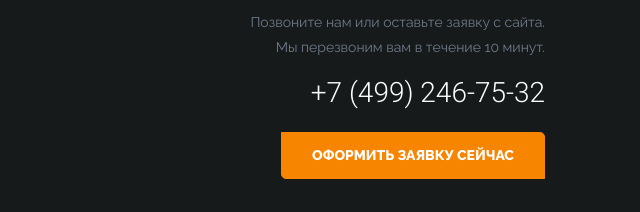
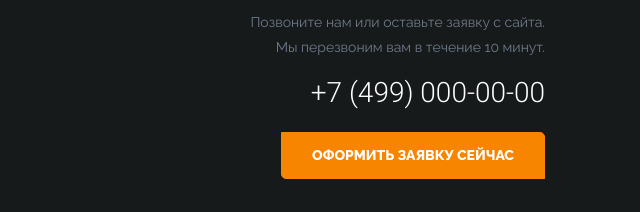
Before and after one commit to lyu-chunkwo/woodtech, a website: page dist/index.html in a window 1280 px wide. Shown: the part 588-800 px from the top of the page, 640-1280 px from the left. Drawn offline with nearby package versions, Linux system fonts and the light colour scheme.

Commit message:
Update index.html

```diff
--- a/dist/index.html
+++ b/dist/index.html
@@ -180,7 +180,7 @@
               </p>
             </div>
             <div class="trust__buttons">
-              <a class="trust__request-num" href="tel:+74992467532">+7 (499) 246-75-32</a>
+              <a class="trust__request-num" href="tel:+74992467532">+7 (499) 000-00-00</a>
               <button class="trust__request-btn btn" type="button">Оформить заявку сейчас</button>
             </div>
           </div>
```
